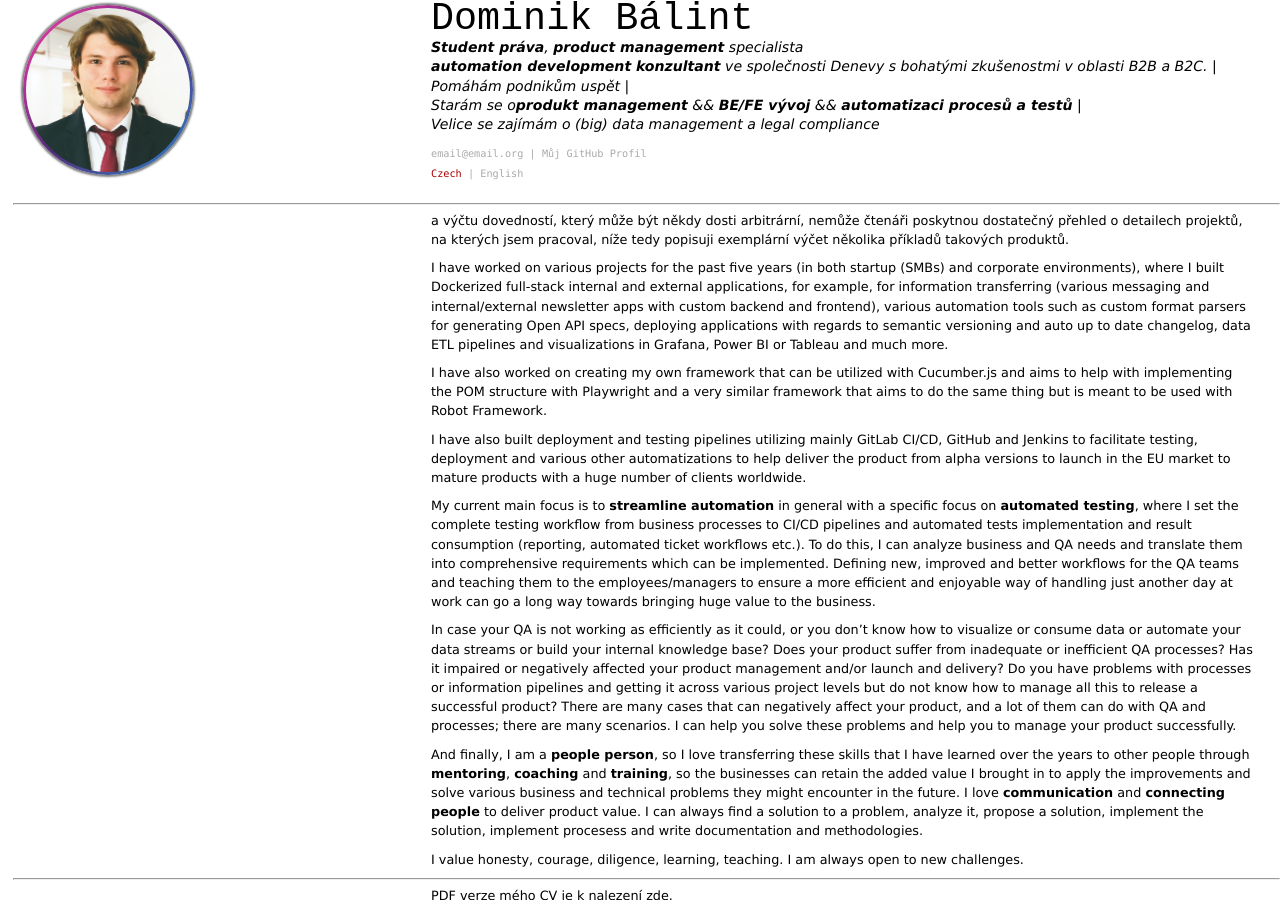
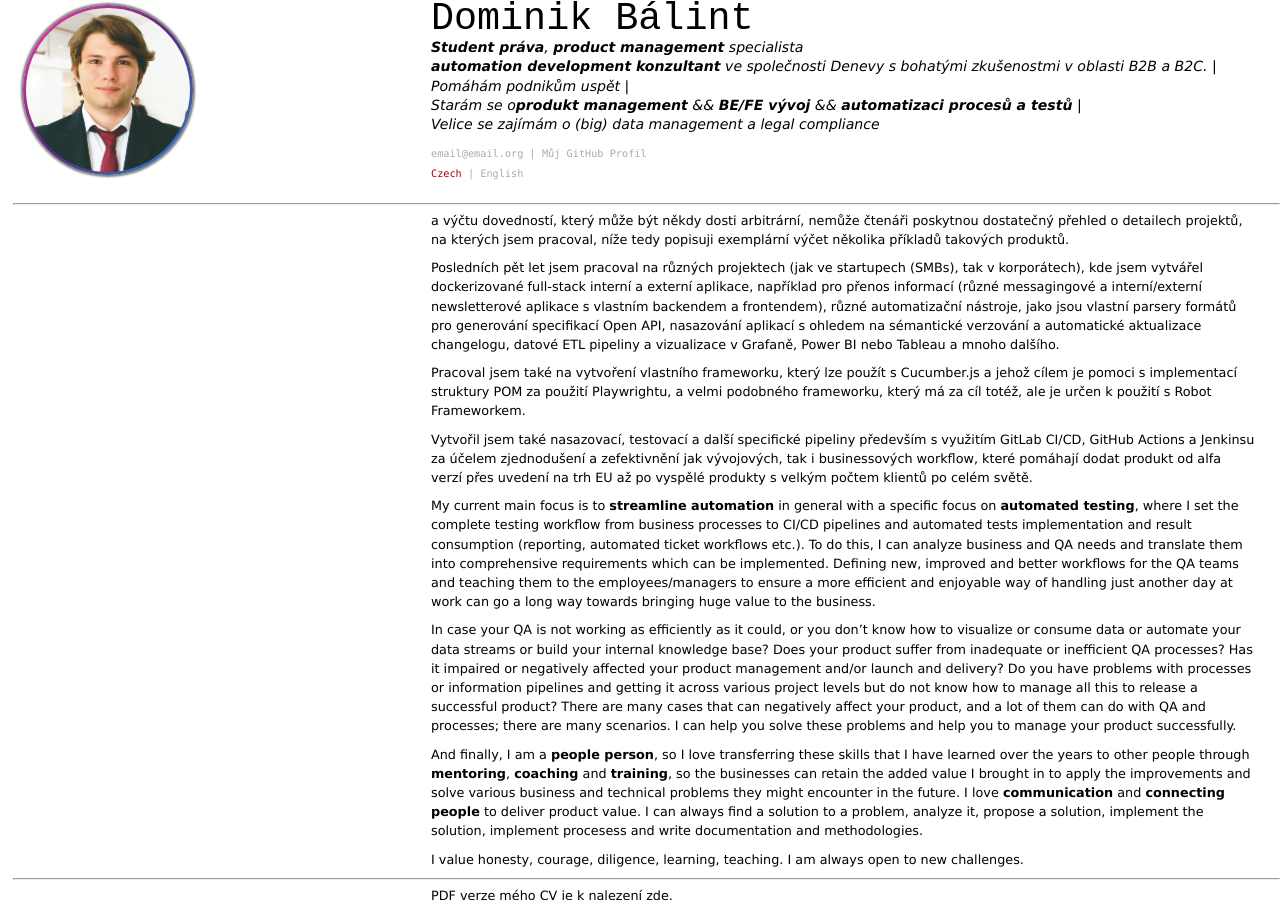
Before and after one commit to Dominik-97/curriculum-vitae, a Jekyll site: the page built from index_cz.md, in a window 1280 px wide and 900 px high, scrolled down 6502 px. Built offline with Jekyll 4.4.1, drawn with Linux system fonts in a browser that asks for light colours.

Commit message:
Translation WIP.

```diff
--- a/index_cz.md
+++ b/index_cz.md
@@ -281,11 +281,11 @@ Pokud zrovna nepracuji, rád cestuji, hraji na svou akustickou a elektrickou kyt
 
 Vraťme se nyní k profesním věcem. Uvědomuji si, že přečtení stručného popisu jednotlivých projektů, na kterých jsem pracoval, a výčtu dovedností, který může být někdy dosti arbitrární, nemůže čtenáři poskytnou dostatečný přehled o detailech projektů, na kterých jsem pracoval, níže tedy popisuji exemplární výčet několika příkladů takových produktů. <br>
 
-I have worked on various projects for the past five years (in both startup (SMBs) and corporate environments), where I built Dockerized full-stack internal and external applications, for example, for information transferring (various messaging and internal/external newsletter apps with custom backend and frontend), various automation tools such as custom format parsers for generating Open API specs, deploying applications with regards to semantic versioning and auto up to date changelog, data ETL pipelines and visualizations in Grafana, Power BI or Tableau and much more. <br>
+Posledních pět let jsem pracoval na různých projektech (jak ve startupech (SMBs), tak v korporátech), kde jsem vytvářel dockerizované full-stack interní a externí aplikace, například pro přenos informací (různé messagingové a interní/externí newsletterové aplikace s vlastním backendem a frontendem), různé automatizační nástroje, jako jsou vlastní parsery formátů pro generování specifikací Open API, nasazování aplikací s ohledem na sémantické verzování a automatické aktualizace changelogu, datové ETL pipeliny a vizualizace v Grafaně, Power BI nebo Tableau a mnoho dalšího. <br>
 
-I have also worked on creating my own framework that can be utilized with Cucumber.js and aims to help with implementing the POM structure with Playwright and a very similar framework that aims to do the same thing but is meant to be used with Robot Framework. <br>
+Pracoval jsem také na vytvoření vlastního frameworku, který lze použít s Cucumber.js a jehož cílem je pomoci s implementací struktury POM za použití Playwrightu, a velmi podobného frameworku, který má za cíl totéž, ale je určen k použití s Robot Frameworkem. <br>
 
-I have also built deployment and testing pipelines utilizing mainly GitLab CI/CD, GitHub and Jenkins to facilitate testing, deployment and various other automatizations to help deliver the product from alpha versions to launch in the EU market to mature products with a huge number of clients worldwide. <br>
+Vytvořil jsem také nasazovací, testovací a další specifické pipeliny především s využitím GitLab CI/CD, GitHub Actions a Jenkinsu za účelem zjednodušení a zefektivnění jak vývojových, tak i businessových workflow, které pomáhají dodat produkt od alfa verzí přes uvedení na trh EU až po vyspělé produkty s velkým počtem klientů po celém světě. <br>
 
 My current main focus is to **streamline automation** in general with a specific focus on **automated testing**, where I set the complete testing workflow from business processes to CI/CD pipelines and automated tests implementation and result consumption (reporting, automated ticket workflows etc.). To do this, I can analyze business and QA needs and translate them into comprehensive requirements which can be implemented. Defining new, improved and better workflows for the QA teams and teaching them to the employees/managers to ensure a more efficient and enjoyable way of handling just another day at work can go a long way towards bringing huge value to the business. <br>
 
```
